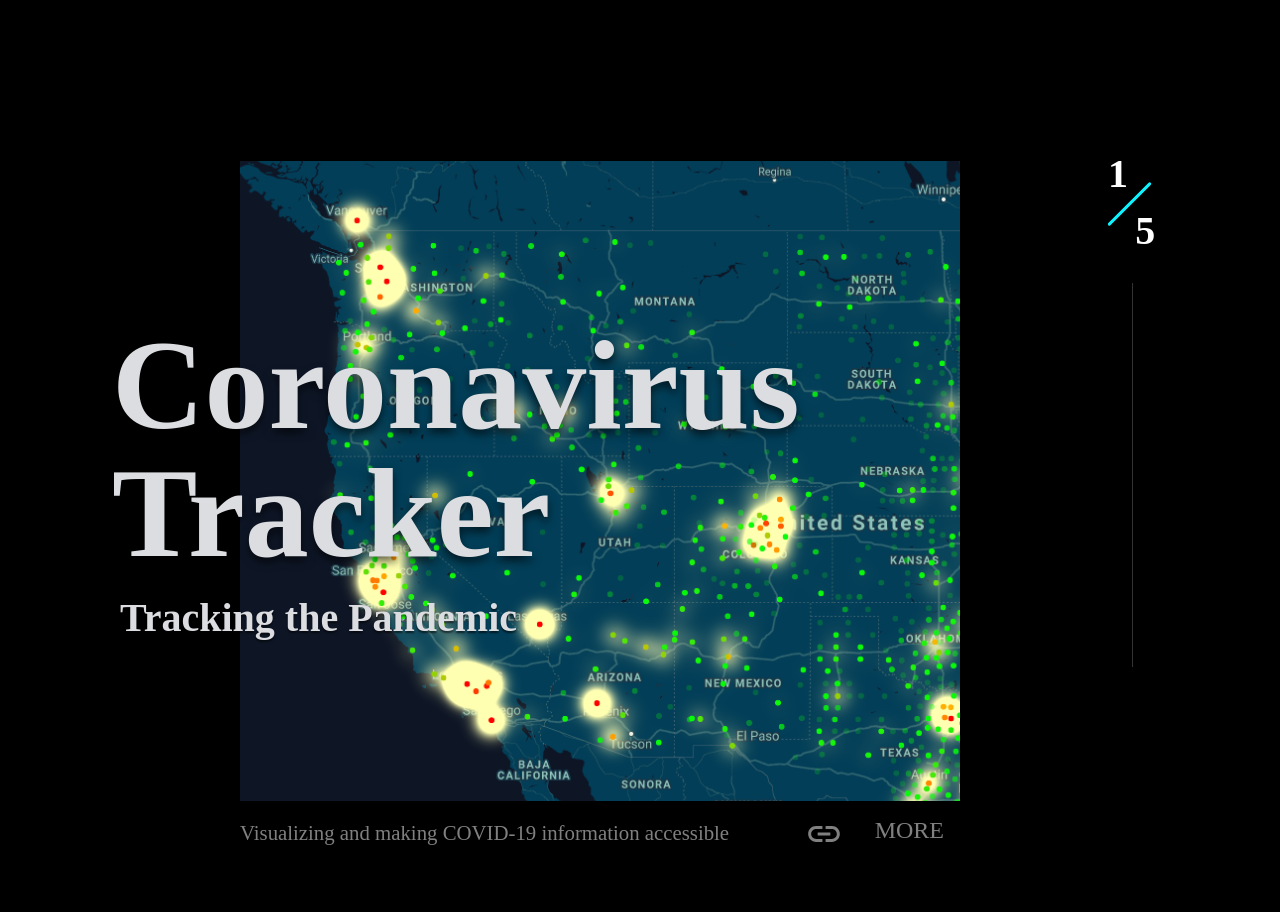
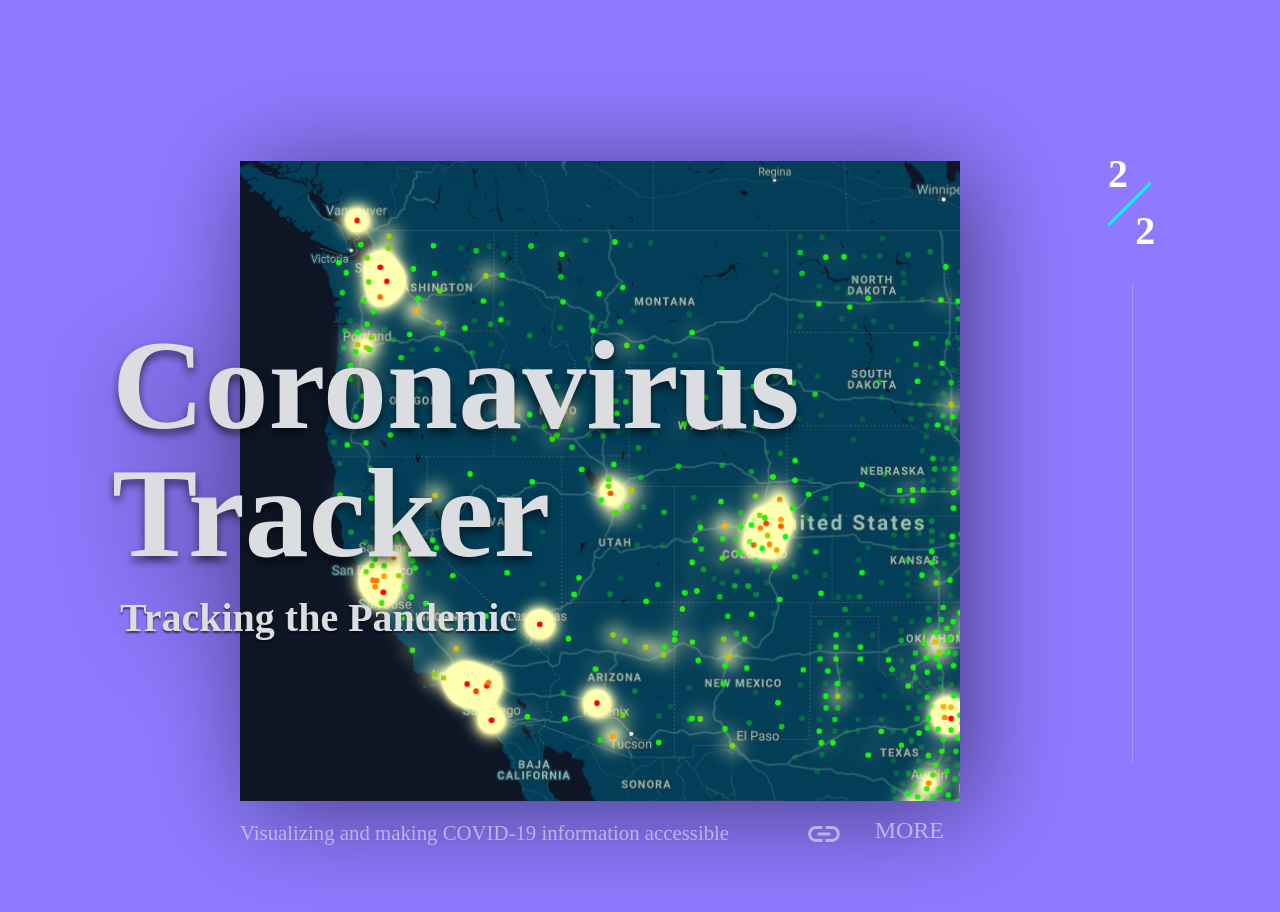
Before and after one commit to Sajantoor/sajantoor.github.io, a React (Create React App) app: page /#/ in a window 1280 px wide. Shown: the part 1980-2892 px from the top of the page. Built offline with nearby package versions, Linux system fonts and the light colour scheme.

Commit message:
:sparkles: Programmed the numerator and denominator for the project container

```diff
--- a/src/components/ProjectContainer.js
+++ b/src/components/ProjectContainer.js
@@ -11,18 +11,30 @@ class ProjectContainer extends React.Component {
     constructor(props) {
         super(props);
         this.state = {
+            numeratorNum: 1,
+            denominatorNum: 1,
+        }
+    }
+    // gets index of the child the user is viewing and adds it to state
+    getCurrentIndex = (dataFromChild) => {
+        this.setState({numeratorNum: dataFromChild});
+    }
 
-        }
+    // calculates denominator excluding 1 child element
+    componentDidMount() {
+        let el = this.refs.projectContainer;
+        let childCount = el.children.length;
+        this.setState({denominatorNum: childCount - 1});
     }
 
     render() {
         const CoronavirusComponents = [ {link: "https://reactjs.org/", component: <ReactIcon/>}, {link: "https://developers.google.com/maps/documentation", component: <GoogleMaps/>}, {link: "https://deck.gl/", component: <Uber/>},]
 
         return(
-            <div className="projectContainer">
+            <div className="projectContainer" ref="projectContainer">
                 <div className="projectPosition">
-                    <h1 className="numerator"> 1 </h1>
-                    <h1 className="denominator"> 5 </h1>
+                    <h1 className="numerator"> {this.state.numeratorNum} </h1>
+                    <h1 className="denominator"> {this.state.denominatorNum} </h1>
                 </div>
                 <Projects
                     title="Coronavirus Tracker"
@@ -35,6 +47,7 @@ class ProjectContainer extends React.Component {
                     embed="https://sajantoor.github.io/Coronavirus-Tracker/"
                     icons={CoronavirusComponents}
                     backgroundColor={"#4834d4"}
+                    giveParentCurrentIndex={this.getCurrentIndex.bind(this)}
                 />
 
                 <Projects
@@ -47,7 +60,8 @@ class ProjectContainer extends React.Component {
                     link="https://github.com/Sajantoor/Coronavirus-Tracker"
                     embed="https://sajantoor.github.io/Coronavirus-Tracker/"
                     icons={CoronavirusComponents}
-                    backgroundColor={"#000"}
+                    backgroundColor={"#8e7aff"}
+                    giveParentCurrentIndex={this.getCurrentIndex.bind(this)}
                 />
             </div>
         )
--- a/src/components/Projects.js
+++ b/src/components/Projects.js
@@ -18,20 +18,23 @@ class Projects extends React.Component {
     }
 
     scroll() {
+
         let element = this.refs.projects;
         let boundingClient = element.getBoundingClientRect();
         let elementTopPos = boundingClient.top;
         let elementBottomPos = boundingClient.bottom;
-
-        console.log(elementBottomPos);
-
+        // 0 is when in view 300 is a little earlier so it's complete due to the time of the animation
         if (elementTopPos < 300 && elementBottomPos >= 300) {
+            // update background color if avaiable
             if (this.props.backgroundColor) {
                 element.parentNode.style.backgroundColor = this.props.backgroundColor;
-
             } else {
                 element.parentNode.removeAttribute('style');
             }
+            // get the element in view's index
+            let parent = element.parentNode;
+            let index = Array.prototype.indexOf.call(parent.children, element);
+            this.props.giveParentCurrentIndex(index);
         }
     }
 
--- a/src/styles/projectContainer.css
+++ b/src/styles/projectContainer.css
@@ -8,7 +8,7 @@
     width: 100vw;
     min-height: 100vh;
     position: relative;
-    transition: background-color 0.8s;
+    transition: background-color 1s;
 }
 
 .projectPosition {
@@ -70,7 +70,7 @@
     content: '';
     width: 1px;
     display: block;
-    height: calc(100vh - 26rem);
+    height: calc(100vh - 20rem);
     background-color: #FFF;
     position: absolute;
     top: 10rem;
```
